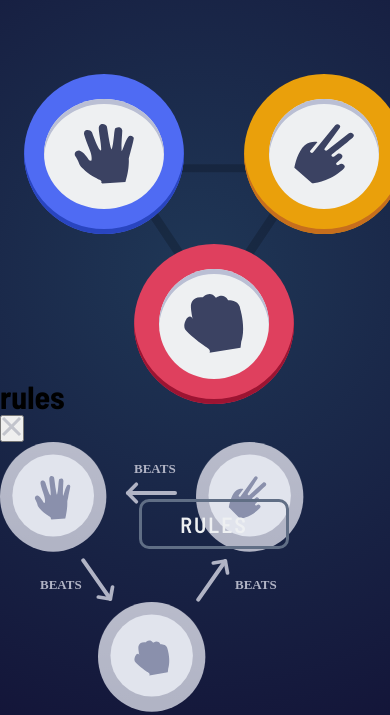
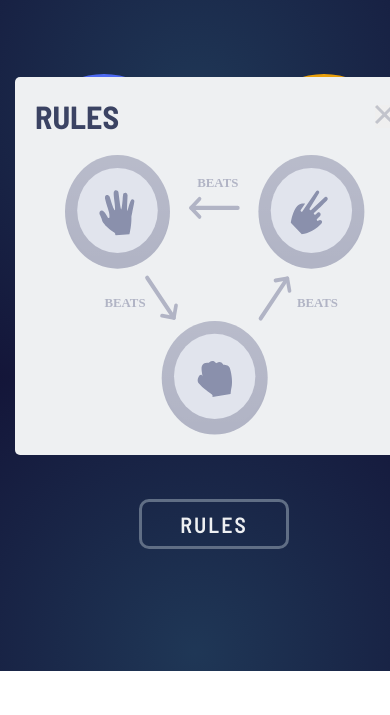
Before and after one commit to LesyaSt/Rock-Paper-Scissors, a plain HTML site: page index.html in a window 390 px wide. Shown: the part 173-888 px from the top of the page. After the commit the page ends 844 px from the top, so only its background shows below. Drawn offline with Linux system fonts and the light colour scheme.

Commit message:
add js and mobile rules

```diff
--- a/index.html
+++ b/index.html
@@ -20,7 +20,7 @@
 
         <div class="score">
           <label for="counter-score">Score</label>
-            <input type="text" id="counter-score" value="12">
+            <input type="text" id="counter-score" value="12" readonly>
         </div>
 
     </div>
--- a/main.js
+++ b/main.js
@@ -1,3 +1,4 @@
+
 let buttonClose = document.getElementById('lol');
 let rules = document.getElementById('rulesDesktop');
 let showRules = document.getElementById('show');
@@ -6,10 +7,6 @@ showRules.addEventListener("click", function(){
     rules.style.display = 'flex';
 })
 
-buttonClose.onclick = function(){
-    rules.showModal();
-}
-
 buttonClose.addEventListener("click", function() {
     rules.style.display = 'none';
 })
--- a/style.scss
+++ b/style.scss
@@ -265,6 +265,7 @@ body {
         align-items: center;
         h1{
             text-transform: uppercase;
+            color: $DarkText;
         }
     }
     .btn-close{
@@ -494,4 +495,42 @@ margin-top: 80px;
       }
     }
   }
+  .window-rules {
+    position: fixed;
+    top: 250px;
+    left: 15px;
+    background-color: $white;
+    border-radius: 5px;
+    padding: 20px;
+    width: 400px;
+    display: flex;
+    flex-direction: column;
+    // justify-content: center;
+    // align-items: center;
+    .desktop-rules{
+        margin-top: 20px;
+        margin-left: 30px;
+        width: 300px;
+        height: 280px;
+    }
+    .header{
+        display: flex;
+        flex-direction: row;
+        justify-content: space-between;
+        align-items: center;
+        h1{
+            text-transform: uppercase;
+            color: $DarkText;
+        }
+    }
+    .btn-close{
+        border: none;
+        // color: black;
+    }
+    .icon-close{
+        width: 20px;
+        height: 20px;
+        filter: black;
+    }
+  }
 }
```
Also changed, not shown: style.css, 1 other file.
